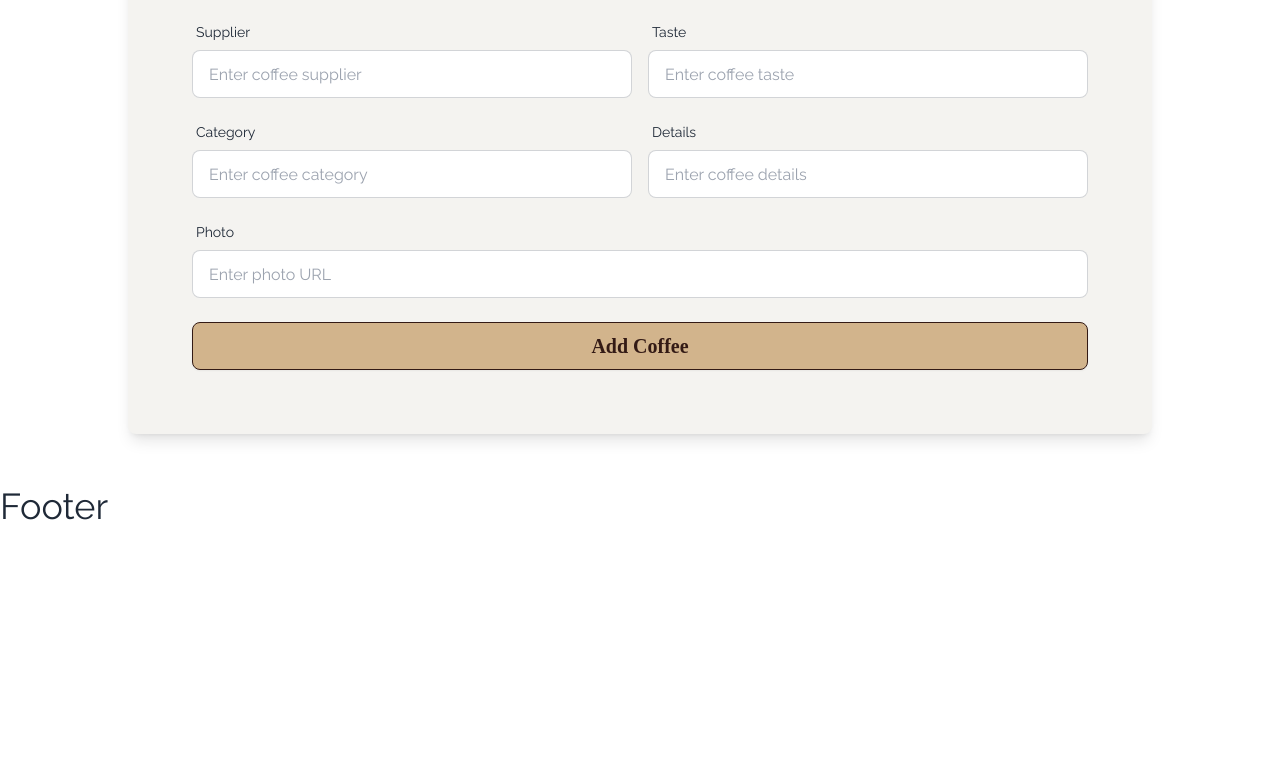
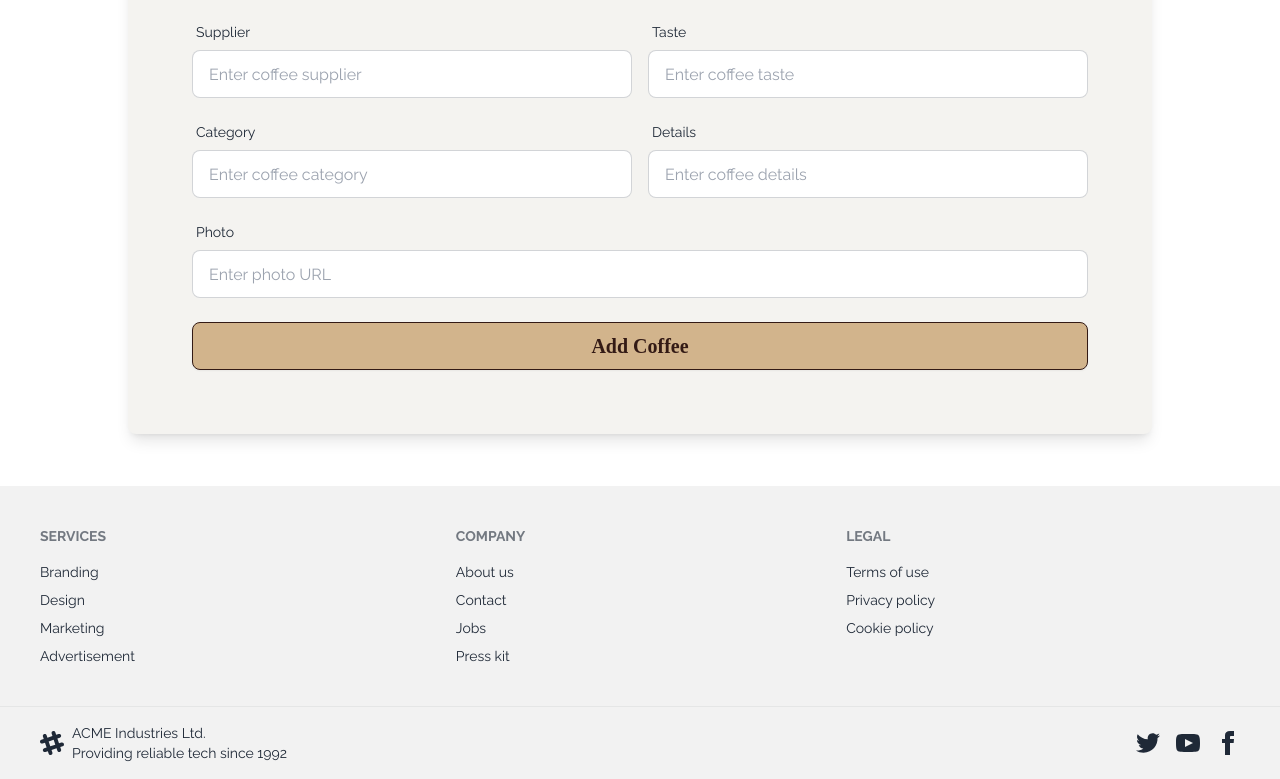
Before and after one commit to miftah1299/espresso-emporium-client, a React (Vite) app: page /addcoffee in a window 1280 px wide. Shown: the part 382-1161 px from the top of the page. Before the commit the page ends 909 px from the top, so only its background shows below. Built offline with nearby package versions, Linux system fonts and the light colour scheme; no server answers; a web font is replaced by a local one.

Commit message:
modifiedd footer layout; update authentication context

```diff
--- a/src/components/Footer.jsx
+++ b/src/components/Footer.jsx
@@ -1,7 +1,86 @@
 const Footer = () => {
     return (
         <div>
-            <h1 className="text-4xl">Footer</h1>
+            <footer className="footer bg-base-200 text-base-content p-10">
+                <nav>
+                    <h6 className="footer-title">Services</h6>
+                    <a className="link link-hover">Branding</a>
+                    <a className="link link-hover">Design</a>
+                    <a className="link link-hover">Marketing</a>
+                    <a className="link link-hover">Advertisement</a>
+                </nav>
+                <nav>
+                    <h6 className="footer-title">Company</h6>
+                    <a className="link link-hover">About us</a>
+                    <a className="link link-hover">Contact</a>
+                    <a className="link link-hover">Jobs</a>
+                    <a className="link link-hover">Press kit</a>
+                </nav>
+                <nav>
+                    <h6 className="footer-title">Legal</h6>
+                    <a className="link link-hover">Terms of use</a>
+                    <a className="link link-hover">Privacy policy</a>
+                    <a className="link link-hover">Cookie policy</a>
+                </nav>
+            </footer>
+
+            <footer className="footer bg-base-200 text-base-content border-base-300 border-t px-10 py-4">
+                <aside className="grid-flow-col items-center">
+                    <svg
+                        width="24"
+                        height="24"
+                        viewBox="0 0 24 24"
+                        xmlns="http://www.w3.org/2000/svg"
+                        fillRule="evenodd"
+                        clipRule="evenodd"
+                        className="fill-current"
+                    >
+                        <path d="M22.672 15.226l-2.432.811.841 2.515c.33 1.019-.209 2.127-1.23 2.456-1.15.325-2.148-.321-2.463-1.226l-.84-2.518-5.013 1.677.84 2.517c.391 1.203-.434 2.542-1.831 2.542-.88 0-1.601-.564-1.86-1.314l-.842-2.516-2.431.809c-1.135.328-2.145-.317-2.463-1.229-.329-1.018.211-2.127 1.231-2.456l2.432-.809-1.621-4.823-2.432.808c-1.355.384-2.558-.59-2.558-1.839 0-.817.509-1.582 1.327-1.846l2.433-.809-.842-2.515c-.33-1.02.211-2.129 1.232-2.458 1.02-.329 2.13.209 2.461 1.229l.842 2.515 5.011-1.677-.839-2.517c-.403-1.238.484-2.553 1.843-2.553.819 0 1.585.509 1.85 1.326l.841 2.517 2.431-.81c1.02-.33 2.131.211 2.461 1.229.332 1.018-.21 2.126-1.23 2.456l-2.433.809 1.622 4.823 2.433-.809c1.242-.401 2.557.484 2.557 1.838 0 .819-.51 1.583-1.328 1.847m-8.992-6.428l-5.01 1.675 1.619 4.828 5.011-1.674-1.62-4.829z"></path>
+                    </svg>
+                    <p>
+                        ACME Industries Ltd.
+                        <br />
+                        Providing reliable tech since 1992
+                    </p>
+                </aside>
+                <nav className="md:place-self-center md:justify-self-end">
+                    <div className="grid grid-flow-col gap-4">
+                        <a>
+                            <svg
+                                xmlns="http://www.w3.org/2000/svg"
+                                width="24"
+                                height="24"
+                                viewBox="0 0 24 24"
+                                className="fill-current"
+                            >
+                                <path d="M24 4.557c-.883.392-1.832.656-2.828.775 1.017-.609 1.798-1.574 2.165-2.724-.951.564-2.005.974-3.127 1.195-.897-.957-2.178-1.555-3.594-1.555-3.179 0-5.515 2.966-4.797 6.045-4.091-.205-7.719-2.165-10.148-5.144-1.29 2.213-.669 5.108 1.523 6.574-.806-.026-1.566-.247-2.229-.616-.054 2.281 1.581 4.415 3.949 4.89-.693.188-1.452.232-2.224.084.626 1.956 2.444 3.379 4.6 3.419-2.07 1.623-4.678 2.348-7.29 2.04 2.179 1.397 4.768 2.212 7.548 2.212 9.142 0 14.307-7.721 13.995-14.646.962-.695 1.797-1.562 2.457-2.549z"></path>
+                            </svg>
+                        </a>
+                        <a>
+                            <svg
+                                xmlns="http://www.w3.org/2000/svg"
+                                width="24"
+                                height="24"
+                                viewBox="0 0 24 24"
+                                className="fill-current"
+                            >
+                                <path d="M19.615 3.184c-3.604-.246-11.631-.245-15.23 0-3.897.266-4.356 2.62-4.385 8.816.029 6.185.484 8.549 4.385 8.816 3.6.245 11.626.246 15.23 0 3.897-.266 4.356-2.62 4.385-8.816-.029-6.185-.484-8.549-4.385-8.816zm-10.615 12.816v-8l8 3.993-8 4.007z"></path>
+                            </svg>
+                        </a>
+                        <a>
+                            <svg
+                                xmlns="http://www.w3.org/2000/svg"
+                                width="24"
+                                height="24"
+                                viewBox="0 0 24 24"
+                                className="fill-current"
+                            >
+                                <path d="M9 8h-3v4h3v12h5v-12h3.642l.358-4h-4v-1.667c0-.955.192-1.333 1.115-1.333h2.885v-5h-3.808c-3.596 0-5.192 1.583-5.192 4.615v3.385z"></path>
+                            </svg>
+                        </a>
+                    </div>
+                </nav>
+            </footer>
         </div>
     );
 };
--- a/src/layouts/AuthLayout.jsx
+++ b/src/layouts/AuthLayout.jsx
@@ -3,7 +3,7 @@
 
 const AuthLayout = () => {
     return (
-        <div className="bg-gray-100 space-y-4">
+        <div className="min-h-screen bg-gray-100 space-y-4">
             <header>
                 <Navbar />
             </header>
--- a/src/pages/AddCoffee.jsx
+++ b/src/pages/AddCoffee.jsx
@@ -14,9 +14,11 @@
             photo: form.photo.value,
         };
         // console.log(coffee);
+
+        // Add coffee to the database
         fetch("https://espresso-server-gamma.vercel.app/coffee", {
             method: "POST",
-            Navbars: {
+            headers: {
                 "Content-Type": "application/json",
             },
             body: JSON.stringify(coffee),
@@ -25,16 +27,16 @@
             .then((data) => {
                 // console.log(data);
                 if (data.insertedId) {
+                    // console.log("Coffee added successfully");
                     Swal.fire({
                         title: "Success!",
                         text: "Coffee added successfully!",
                         icon: "success",
                         confirmButtonText: "Close",
                     });
+                    form.reset();
                 }
             });
-
-        // form.reset();
     };
 
     return (
--- a/src/pages/Home.jsx
+++ b/src/pages/Home.jsx
@@ -7,10 +7,10 @@
     const [coffees, setCoffees] = useState(loadedCoffees);
 
     return (
-        <div className="text-center space-y-4">
-            <h5>--- SIp & Savor ---</h5>
+        <div className="text-center space-y-4 py-20">
+            <h5 className="text-2xl">--- Sip & Savor ---</h5>
             <h2>Our Popular Products</h2>
-            <button className="btn">Add Coffee</button>
+            <button className="btn bg-primayLight">Add Coffee</button>
 
             <div className="max-w-screen-lg mx-auto grid grid-cols-1 md:grid-cols-2 gap-6">
                 {coffees.map((coffee) => (
--- a/src/pages/SIgnUp.jsx
+++ b/src/pages/SIgnUp.jsx
@@ -1,7 +1,7 @@
 import { useContext } from "react";
 import { FcGoogle } from "react-icons/fc";
 import { Link } from "react-router-dom";
-import { AuthContext } from "../provider/AuthProvider";
+import { AuthContext } from "../provider/AuthContext";
 
 const Signup = () => {
     const { createUser } = useContext(AuthContext);
@@ -37,7 +37,7 @@
                     });
             })
             .catch((error) => {
-                // console.log(error);
+                console.log(error);
             });
     };
 
--- a/src/pages/Signin.jsx
+++ b/src/pages/Signin.jsx
@@ -1,7 +1,7 @@
 import { useContext } from "react";
 import { FcGoogle } from "react-icons/fc";
 import { Link } from "react-router-dom";
-import { AuthContext } from "../provider/AuthProvider";
+import { AuthContext } from "../provider/AuthContext";
 
 const Signin = () => {
     const { signinUser } = useContext(AuthContext);
@@ -21,7 +21,7 @@
                 const lastSigninTime = result?.user?.metadata?.lastSignInTime;
                 const loginInfo = { email, lastSigninTime };
 
-                fetch(`https://espresso-server-gamma.vercel.app/users`,{
+                fetch(`https://espresso-server-gamma.vercel.app/users`, {
                     method: "PATCH",
                     headers: {
                         "Content-Type": "application/json",
@@ -30,16 +30,16 @@
                 })
                     .then((res) => res.json())
                     .then((data) => {
-                        // console.log("user login info updated", data);
+                        console.log("user login info updated", data);
                     });
             })
             .catch((error) => {
-                // console.log(error);
+                console.log(error);
             });
     };
 
     return (
-        <div className="min-h-screen flex justify-center items-start">
+        <div className="flex justify-center items-center pt-10">
             <div className="card bg-base-100 w-full max-w-lg shrink-0 rounded-none p-10">
                 <form onSubmit={handleSignin} className="card-body">
                     <div className="form-control">
--- /dev/null
+++ b/src/provider/AuthContext.js
@@ -0,0 +1,4 @@
+// AuthContext.js
+import { createContext } from "react";
+
+export const AuthContext = createContext(null);
--- a/src/provider/AuthProvider.jsx
+++ b/src/provider/AuthProvider.jsx
@@ -1,8 +1,11 @@
-import { createUserWithEmailAndPassword, signInWithEmailAndPassword } from "firebase/auth";
+import {
+    createUserWithEmailAndPassword,
+    signInWithEmailAndPassword,
+} from "firebase/auth";
 import PropTypes from "prop-types";
-import { createContext, useState } from "react";
+import { useEffect, useState } from "react";
 import { auth } from "../firebase/firebase.config";
-export const AuthContext = createContext(null);
+import { AuthContext } from "./AuthContext";
 
 const AuthProvider = ({ children }) => {
     const [user, setUser] = useState(null);
@@ -16,7 +19,16 @@
     const signinUser = (email, password) => {
         setLoading(true);
         return signInWithEmailAndPassword(auth, email, password);
-    }
+    };
+
+    useEffect(() => {
+        const unsubscribe = auth.onAuthStateChanged((currentUser) => {
+            setUser(currentUser);
+            setLoading(false);
+        });
+
+        return () => unsubscribe();
+    }, []);
 
     const userInfo = {
         user,
```
